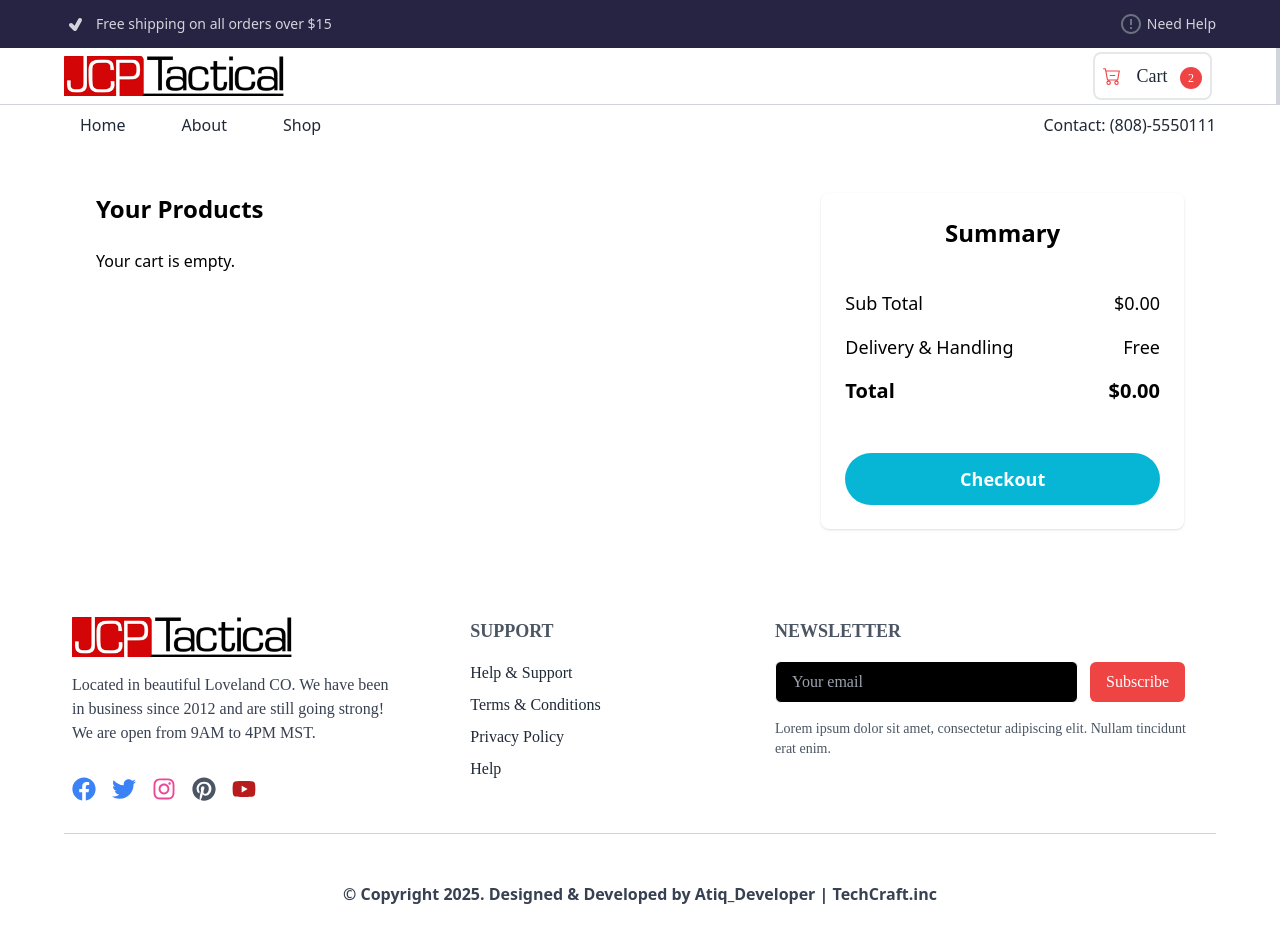
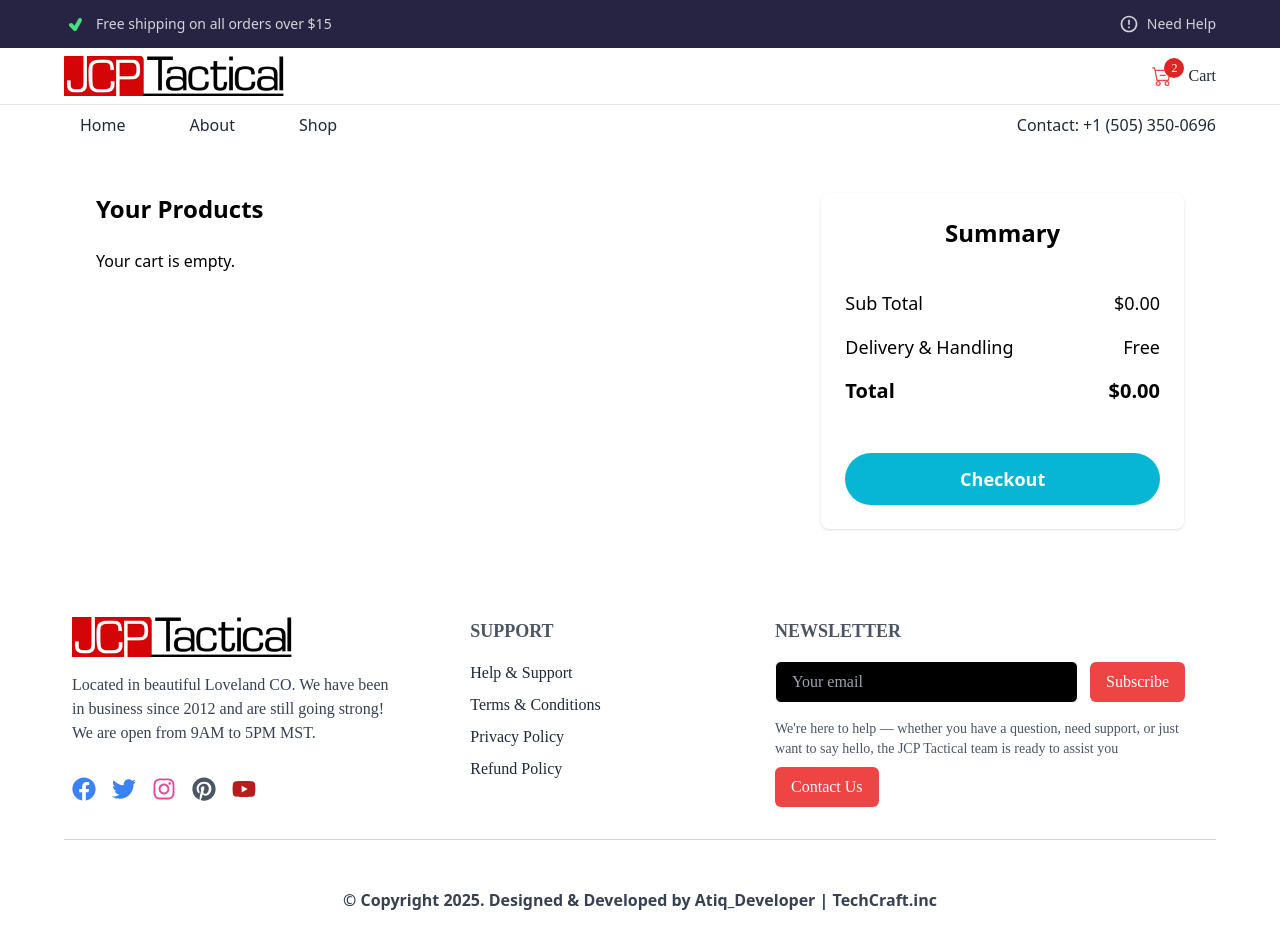
Before and after one commit to Atiq-Developer/JCP_Tactial_Client_Project_nmADV-JH, a Next.js app: page /Card in a window 1280 px wide. Built offline with nearby package versions, Linux system fonts and the light colour scheme.

Commit message:
Your commit message here

```diff
--- a/src/app/RefundPolicy/page.tsx
+++ b/src/app/RefundPolicy/page.tsx
@@ -4,12 +4,13 @@ import Footer from "../components/footer";
 
 export default function ReturnPolicy() {
   return (
+   <>
     <section className="min-h-screen px-6 md:px-32 py-16 bg-gray-100 text-gray-800">
       <div className="bg-white p-8 rounded-lg shadow-lg max-w-4xl mx-auto">
-        <h1 className="text-3xl font-bold mb-6 text-center text-teal-800">Return & Refund Policy</h1>
+        <h1 className="text-3xl font-bold mb-6 text-center text-black">Return & Refund Policy</h1>
 
         <div className="mb-8">
-          <h2 className="text-2xl font-semibold mb-2 text-teal-700">Returns:</h2>
+          <h2 className="text-2xl font-semibold mb-2 text-black">Returns:</h2>
           <ul className="list-disc pl-6 space-y-2">
             <li>You have <strong>30 calendar days</strong> to return an item from the date you received it.</li>
             <li>Your item must be <strong>unused</strong> and in the same condition that you received it.</li>
@@ -19,7 +20,7 @@ export default function ReturnPolicy() {
         </div>
 
         <div className="mb-8">
-          <h2 className="text-2xl font-semibold mb-2 text-teal-700">Refunds:</h2>
+          <h2 className="text-2xl font-semibold mb-2 text-black">Refunds:</h2>
           <ul className="list-disc pl-6 space-y-2">
             <li>After we receive and inspect your item, we&apos;ll notify you of the status.</li>
             <li>If approved, the refund will be initiated to your original payment method.</li>
@@ -29,13 +30,14 @@ export default function ReturnPolicy() {
 
         <div className="text-center mt-10">
           <Link href="/">
-            <span className="inline-block bg-teal-700 text-white px-6 py-3 rounded hover:bg-teal-800 transition duration-300">
+            <span className="inline-block bg-red-500 text-white px-6 py-3 rounded hover:bg-red-600 transition duration-300">
               Back to Home
             </span>
           </Link>
         </div>
       </div>
-      <Footer />
     </section>
+    <Footer />
+   </>
   );
 }
--- a/src/app/components/AboutWork/about.tsx
+++ b/src/app/components/AboutWork/about.tsx
@@ -1,4 +1,5 @@
 import Image from "next/image";
+import Link from "next/link";
 import React from "react";
 
 export default function About() {
@@ -45,9 +46,11 @@ export default function About() {
           <p className="text-base sm:text-lg leading-relaxed mb-6 text-center md:text-left">
             JCPTactical is your trusted source for high-quality computer accessories, designed to support both everyday users and tech professionals. Whether you&apos;re upgrading your workspace or replacing a crucial part, we offer reliable gear that performs.
           </p>
-          <button className="px-6 py-2 bg-teal-800 hover:bg-teal-900 transition duration-300 text-white font-semibold rounded">
+          <Link href="\Product">
+          <button className="px-6 py-2 bg-gray-800 hover:bg-black transition duration-300 text-white font-semibold rounded">
             View Product
           </button>
+          </Link>
         </div>
 
         {/* Fanned Image Stack */}
--- a/src/app/components/Navbar.tsx
+++ b/src/app/components/Navbar.tsx
@@ -9,60 +9,55 @@ import Image from "next/image";
 import { BsCartDash } from "react-icons/bs";
 
 export default function Navbar() {
-  const [menuOpen, setMenuOpen] = useState(false); // State for main menu
-  const [cartCount] = useState(2); // Cart count state
+  const [menuOpen, setMenuOpen] = useState(false);
+  const [cartCount] = useState(2);
 
-  const toggleMenu = () => setMenuOpen(!menuOpen); // Toggle hamburger menu
+  const toggleMenu = () => setMenuOpen(!menuOpen);
 
   return (
-    <div>
+    <div className="relative z-50">
       {/* Top Bar */}
-      <div className="bg-[#272343] h-[48px] w-full text-gray-300 flex justify-between items-center px-4 md:px-16">
+      <div className="bg-[#272343] h-[48px] w-full text-gray-300 flex justify-between items-center px-4 md:px-16 text-sm">
         <div className="flex items-center space-x-2">
-          <TiTick className="text-2xl" />
-          <p className="text-xs md:text-sm">
-            Free shipping on all orders over $15
-          </p>
+          <TiTick className="text-2xl text-green-400" />
+          <p>Free shipping on all orders over $15</p>
         </div>
-        <div className="hidden md:flex items-center space-x-6 text-sm">
-          <Link href="/Contact" className="flex gap-1 items-center">
-            <RiErrorWarningLine size={24} color="#6b7280" />
-            Need Help
-          </Link>
+        <div className="hidden md:flex items-center gap-2">
+          <RiErrorWarningLine size={20} />
+          <Link href="/Contact">Need Help</Link>
         </div>
       </div>
 
-      {/* Navbar */}
-      <nav className="border-b-[1px] border-r-4 bg-white border-gray-300 font-[Poppins] flex items-center justify-between px-4 md:px-16 py-1">
+      {/* Main Navbar */}
+      <nav className="bg-white border-b border-gray-200 font-[Poppins] flex items-center justify-between px-4 md:px-16 py-2 shadow-sm">
         {/* Logo */}
         <Link href="/">
           <Image
             src="/Images/Tactical.png"
-            alt="Logo"
+            alt="JCPTactical Logo"
             width={220}
             height={40}
             className="cursor-pointer"
+            priority
           />
         </Link>
 
-        {/* Wishlist & Cart Icons */}
-        <div className="flex items-center space-x-4 text-lg bg-white border-2 p-2 border-gray-200 rounded-lg">
-          <Link href="/Card">
-            <BsCartDash className="cursor-pointer text-red-500 hover:text-red-600" />
-          </Link>
-          <p className="text-gray-800 font-[Poppins]">
-            Cart{" "}
-            <span className="bg-red-500 text-white px-2 py-1 rounded-full text-xs ml-2">
+        {/* Cart Section */}
+        <div className="flex items-center space-x-4">
+          <Link href="/Card" className="relative group">
+            <BsCartDash className="text-red-500 text-xl hover:text-red-600" />
+            <span className="absolute -top-2 -right-3 bg-red-600 text-white text-xs w-5 h-5 flex items-center justify-center rounded-full">
               {cartCount}
             </span>
-          </p>
-        </div>
+          </Link>
+          <span className="hidden sm:inline-block text-gray-800 font-medium">Cart</span>
 
-        {/* Hamburger Menu Button */}
+          {/* Hamburger Button */}
           <button
-          className="block md:hidden ml-4"
+            className="md:hidden ml-4"
             onClick={toggleMenu}
-          aria-label="Toggle Menu"
+            aria-label="Toggle navigation"
+            aria-expanded={menuOpen}
           >
             <svg
               className="w-6 h-6"
@@ -74,62 +69,51 @@ export default function Navbar() {
               <path
                 strokeLinecap="round"
                 strokeLinejoin="round"
-              strokeWidth="2"
+                strokeWidth={2}
                 d="M4 6h16M4 12h16M4 18h16"
               />
             </svg>
           </button>
+        </div>
       </nav>
 
-      {/* Links Section */}
+      {/* Mobile & Desktop Menu */}
       <div
         className={`${
           menuOpen ? "block" : "hidden"
-        } md:flex md:items-center justify-between px-4 md:px-16 bg-white shadow-md md:shadow-none absolute md:static top-[60px] left-0 w-full z-10`}
+        } md:flex md:items-center justify-between bg-white shadow-md md:shadow-none md:static absolute top-[100%] left-0 w-full transition-all duration-300`}
       >
-        <div className="flex flex-col md:flex-row md:space-x-6">
+        <div className="flex flex-col md:flex-row md:space-x-8 px-4 md:px-16 py-4 md:py-0">
+          {[
+            { label: "Home", href: "/" },
+            { label: "About", href: "/About" },
+            { label: "Shop", href: "/Product" },
+          ].map(({ label, href }) => (
             <Link
-            href="/"
+              key={label}
+              href={href}
               className="block px-4 py-2 text-gray-800 hover:underline"
-            onClick={() => setMenuOpen(false)} // Close menu after click
+              onClick={() => setMenuOpen(false)}
             >
-            Home
+              {label}
             </Link>
-          <Link
-            href="/About"
-            className="block px-4 py-2 text-gray-800 hover:underline"
-            onClick={() => setMenuOpen(false)} // Close menu after click
-          >
-            About
-          </Link>
-          <Link
-            href="/Product"
-            className="block px-4 py-2 text-gray-800 hover:underline"
-            onClick={() => setMenuOpen(false)} // Close menu after click
-          >
-            Shop
-          </Link>
-          {/* Contact Number for Small Devices */}
+          ))}
+
+          {/* Extra on Mobile */}
           <div className="block md:hidden px-4 py-2 text-gray-800">
-            Contact: (808)-5550111
+            Contact: +1 (505) 350-0696
           </div>
-
-          {/* Additional Links for Small Devices */}
-          <div className="block md:hidden">
-            <Link
-              href="/Contact"
-              className="sm:block md:block lg:block px-4 py-2 text-gray-800 hover:underline flex items-center"
-              onClick={() => setMenuOpen(false)} // Close menu after click
-            >
+          <div className="block md:hidden px-4 py-2 text-gray-800 flex items-center gap-2">
             <RiErrorWarningLine size={20} />
+            <Link href="/Contact" onClick={() => setMenuOpen(false)}>
               Need Help
             </Link>
           </div>
         </div>
 
-        {/* Contact Number for Large Devices */}
-        <div className="hidden md:block text-gray-800">
-          Contact: (808)-5550111
+        {/* Contact on Desktop */}
+        <div className="hidden md:block px-4 md:px-16 text-gray-800 font-medium">
+          Contact: +1 (505) 350-0696
         </div>
       </div>
     </div>
--- a/src/app/components/footer.tsx
+++ b/src/app/components/footer.tsx
@@ -28,7 +28,7 @@ export default function Footer() {
             </Link>
             <p className="text-base text-gray-700 max-w-[320px]">
               Located in beautiful Loveland CO. We have been in business since
-              2012 and are still going strong! We are open from 9AM to 4PM MST.
+              2012 and are still going strong! We are open from 9AM to 5PM MST.
             </p>
             <div className="flex gap-4 text-2xl pt-4">
               <FaFacebook className="text-blue-500 hover:text-black" />
@@ -43,17 +43,29 @@ export default function Footer() {
           <div className="w-full md:w-1/4 px-2">
             <h2 className="text-lg font-semibold text-gray-600 mb-4">SUPPORT</h2>
             <ul className="space-y-2">
-              {[
-                "Help & Support",
-                "Terms & Conditions",
-                "Privacy Policy",
-                "Help",
-              ].map((item) => (
-                <li key={item} className="text-base text-gray-800 hover:underline cursor-pointer">
-                  {item}
-                </li>
-              ))}
-            </ul>
+  <li>
+    <Link href="/help-support" className="text-base text-gray-800 hover:underline">
+      Help & Support
+    </Link>
+  </li>
+  <li>
+    <Link href="/terms-policy" className="text-base text-gray-800 hover:underline">
+      Terms & Conditions
+    </Link>
+  </li>
+  <li>
+    <Link href="/privacy-policy" className="text-base text-gray-800 hover:underline">
+      Privacy Policy
+    </Link>
+  </li>
+  <li>
+    <Link href="/RefundPolicy" className="text-base text-gray-800 hover:underline">
+      Refund Policy
+    </Link>
+  </li>
+</ul>
+
+
           </div>
 
           {/* Newsletter */}
@@ -70,9 +82,13 @@ export default function Footer() {
               </button>
             </div>
             <p className="text-sm text-gray-600">
-              Lorem ipsum dolor sit amet, consectetur adipiscing elit. Nullam
-              tincidunt erat enim.
+            We&apos;re here to help — whether you have a question, need support, or just want to say hello, the JCP Tactical team is ready to assist you
             </p>
+            <Link href="/Contact">
+  <button className="w-full sm:w-auto mt-2 px-4 py-2 bg-red-500 text-white rounded-md hover:bg-red-600">
+    Contact Us
+  </button>
+</Link>
           </div>
         </div>
 
--- /dev/null
+++ b/src/app/help-support/page.tsx
@@ -0,0 +1,27 @@
+import Footer from "../components/footer";
+export default function HelpPage() {
+    return (
+      <>
+      <section className="px-4 py-12 max-w-4xl mx-auto">
+        <h1 className="text-3xl font-bold mb-6">Help & Support</h1>
+        <p className="text-lg mb-6">
+          Welcome to JCP Tactical Help & Support! We’re here to assist you with any inquiries or issues you may have.
+        </p>
+
+        <h2 className="text-2xl font-semibold mt-8 mb-2">How Can We Help You?</h2>
+        <ul className="list-disc pl-6 space-y-2 text-gray-700">
+          <li><strong>Order Support:</strong> Need help with tracking, modifying, or canceling an order? Contact us directly.</li>
+          <li><strong>Product Information:</strong> Questions about a product? Check our detailed product descriptions or contact us directly.</li>
+          <li><strong>Returns & Refunds:</strong> Learn about our return policy and initiate a return.</li>
+          <li><strong>Shipping Information:</strong> Understand our shipping options, costs, and delivery timelines.</li>
+        </ul>
+
+        <h2 className="text-2xl font-semibold mt-8 mb-2">Contact Us</h2>
+        <p>Email: <a href="mailto:support@jcptactical.com" className="text-blue-600">support@jcptactical.com</a></p>
+        <p>Phone: <a href="tel:+15053500696" className="text-blue-600">+1 (505) 350-0696</a></p>
+  <p className="mt-8 text-gray-600">We’re committed to providing exceptional service and ensuring your satisfaction with JCP Tactical.</p>
+      </section>
+      <Footer />
+      </>
+    );
+  }
```
Also changed, not shown: src/app/components/ContactWork/contact.tsx (+4 -6 lines), src/app/privacy-policy/page.tsx (added, +37 -0 lines), src/app/terms-policy/page.tsx (added, +36 -0 lines). Lines whose indentation alone changed are shown as unchanged.
